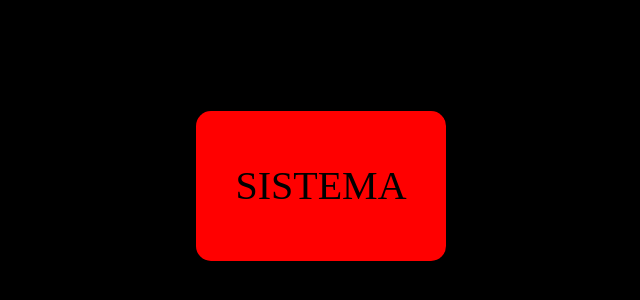
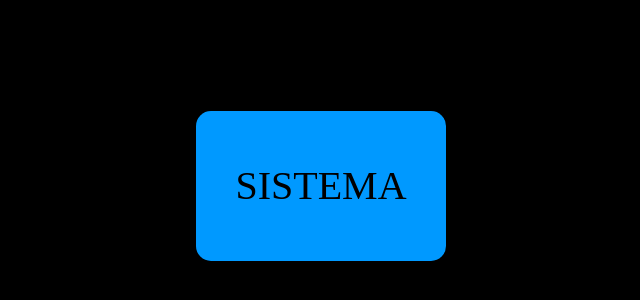
Before and after one commit to luciamorena/new1, a plain HTML site: page index.html in a window 1280 px wide. Shown: the part 222-522 px from the top of the page, without its empty margins (319-959 px from the left). Drawn offline with Linux system fonts and the light colour scheme.

Commit message:
teste 26

```diff
--- a/index.html
+++ b/index.html
@@ -18,7 +18,7 @@
         .box {
             width: 250px;
             height: 150px;
-            background-color: rgb(255, 0, 0);
+            background-color: rgb(0, 153, 255);
             text-align: center;
             line-height: 150px;
             font-size: 2.5rem;
```
